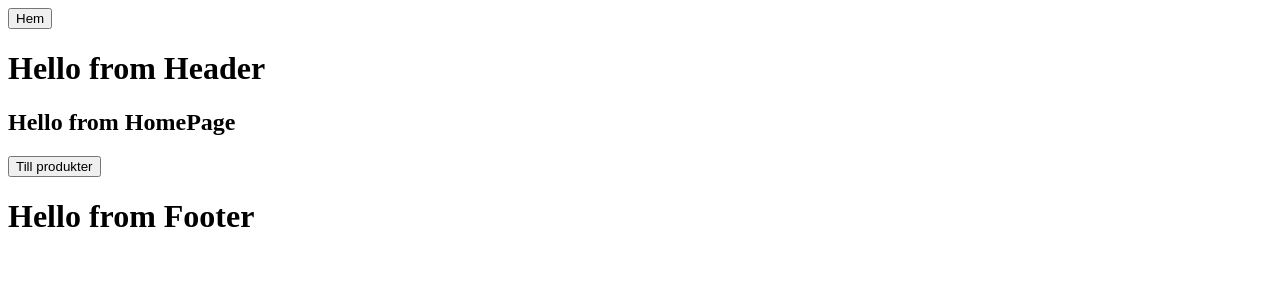
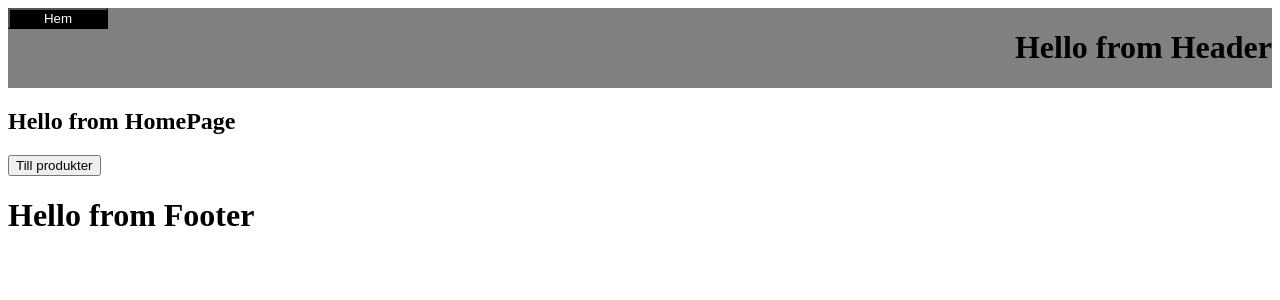
Before and after one commit to Navaas/individual-project-webbshop, a React (Vite) app: page / in a window 1280 px wide. Shown: the top 300 px of the page. Built offline with nearby package versions, Linux system fonts and the light colour scheme.

Commit message:
Add styled-components

```diff
--- a/src/components/Header.tsx
+++ b/src/components/Header.tsx
@@ -1,13 +1,25 @@
 import { Link } from "react-router-dom";
+import styled from "styled-components";
+
+const Button = styled.button`
+  background: black;
+  color: white;
+  width: 100px;
+`;
+const HeaderDiv = styled.header`
+  background: grey;
+  display: flex;
+  justify-content: space-between;
+`;
 
 function Header() {
   return (
-    <header>
+    <HeaderDiv>
       <Link to="/">
-        <button>Hem</button>
+        <Button>Hem</Button>
       </Link>
       <h1>Hello from Header</h1>
-    </header>
+    </HeaderDiv>
   );
 }
 
```
